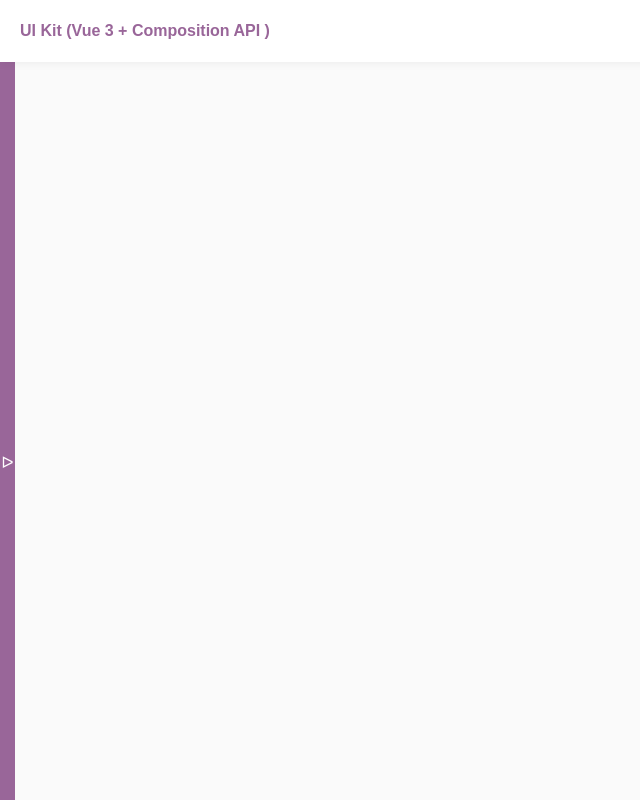
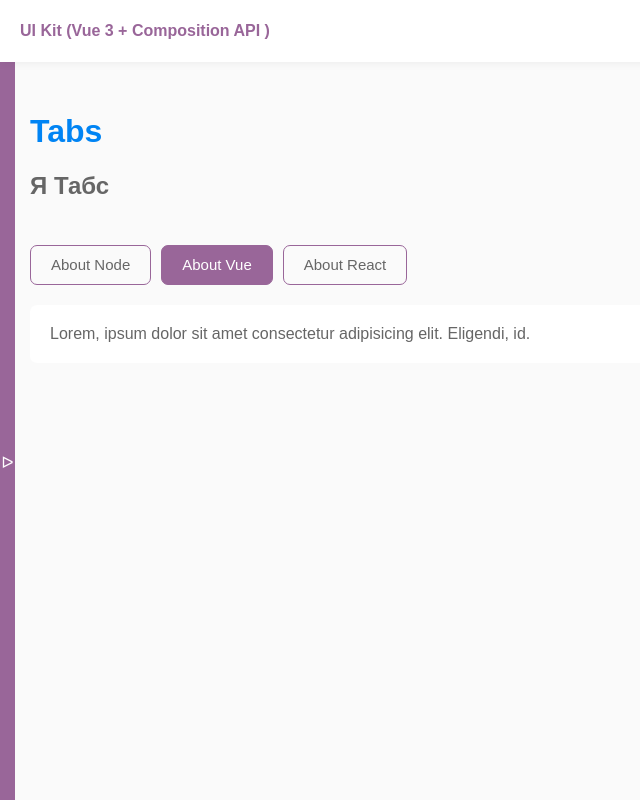
Before and after one commit to yuKalashnikova2/UI-Kit-Vue-3, a Vue app: page /tabs in a window 1280 px wide. Shown: the whole page, without its empty margins (0-640 px from the left). Built offline with nearby package versions, Linux system fonts and the light colour scheme.

Commit message:
feat(components): Tabs

```diff
--- /dev/null
+++ b/src/components/Tabs.vue
@@ -0,0 +1,68 @@
+<script setup>
+const props = defineProps({
+  names: {
+    type: Array,
+    required: true,
+  },
+  selectedTab: {
+    type: String,
+  },
+})
+
+const emit = defineEmits(['changeTab'])
+
+const clickOnTab = (tabName) => {
+  emit('changeTab', tabName)
+}
+</script>
+<template>
+  <h2>Я Табс</h2>
+
+  <div class="tab-nav">
+    <span
+      v-for="tab in names"
+      :key="tab.name"
+      :class="['tab-nav__item', { selected: tab.name === selectedTab }]"
+      @click="clickOnTab(tab.name)"
+      >{{ tab.label }}</span
+    >
+  </div>
+  <div class="tab-content">
+    <slot />
+  </div>
+</template>
+<style lang="scss" scoped>
+.tab {
+  &-nav {
+    display: flex;
+    align-items: center;
+    margin-bottom: 20px;
+    &__item {
+      height: 40px;
+      display: flex;
+      align-items: center;
+      justify-content: center;
+      margin-right: 10px;
+      border-radius: 7px;
+      cursor: pointer;
+      border: 1px solid var(--primary);
+      padding: 0 20px;
+      font-size: 15px;
+      &:hover {
+        background: var(--primary-hover);
+        color: #fff;
+        transition: 0.2s;
+      }
+      &.selected {
+        background: var(--primary);
+        color: #fff;
+      }
+    }
+  }
+  &-content {
+    padding: 20px;
+    border-radius: 7px;
+    background: #fff;
+  }
+}
+</style>
--- a/src/components/layout/SideBar.vue
+++ b/src/components/layout/SideBar.vue
@@ -15,6 +15,7 @@ const links = ref([
   { name: 'Radio', href: '/radio' },
   { name: 'ProgressBar', href: '/progress' },
   { name: 'Inputs', href: '/inputs' },
+  { name: 'Tabs', href: '/tabs' },
 ])
 </script>
 
--- a/src/router/index.js
+++ b/src/router/index.js
@@ -7,6 +7,7 @@ import Modal from '@/views/Modal.vue'
 import Radio from '@/views/Radio.vue'
 import Progress from '@/views/Progress.vue'
 import Inputs from '@/views/Inputs.vue'
+import Tabs from '@/views/Tabs.vue'
 
 const router = createRouter({
     history: createWebHistory(),
@@ -50,6 +51,11 @@ const router = createRouter({
             path: '/inputs',
             name: 'Inputs',
             component: Inputs
+        },
+        {
+            path: '/tabs',
+            name: 'Tabs',
+            component: Tabs
         }
     ]
 })
--- a/src/views/Modal.vue
+++ b/src/views/Modal.vue
@@ -8,6 +8,7 @@ const isShow = ref(false)
 
 <template>
   <h1>Modal</h1>
+  <h2>Hi there! I'm Modal. Push button show me!</h2>
   <Button label="Show modal" @click="isShow = !isShow"></Button>
   <Modal :show="isShow" @close="isShow = false">Some content is here</Modal>
 </template>
--- /dev/null
+++ b/src/views/Tabs.vue
@@ -0,0 +1,30 @@
+<script setup>
+import { ref } from 'vue'
+import Tabs from '../components/Tabs.vue'
+
+const tabs = [
+  { name: 'Node', label: 'About Node' },
+  { name: 'Vue', label: 'About Vue' },
+  { name: 'React', label: 'About React' },
+]
+
+const selectedTab = ref('Vue')
+
+const changeTab = (tabName) => {
+  selectedTab.value = tabName
+}
+</script>
+
+<template>
+  <h1>Tabs</h1>
+  <Tabs :names="tabs" :selectedTab="selectedTab" @changeTab="changeTab">
+    <div v-if="selectedTab === 'Node'">Lorem ipsum dolor sit amet.</div>
+    <div v-if="selectedTab === 'Vue'">
+      Lorem, ipsum dolor sit amet consectetur adipisicing elit. Eligendi, id.
+    </div>
+    <div v-if="selectedTab === 'React'">
+      Lorem ipsum dolor sit amet consectetur adipisicing elit. Nemo, atque.
+      Laborum iusto odit minus incidunt.
+    </div>
+  </Tabs>
+</template>
```
